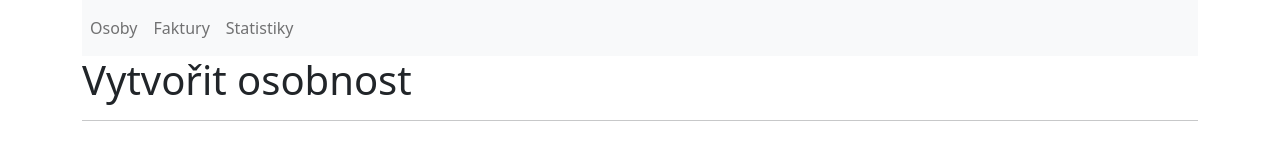
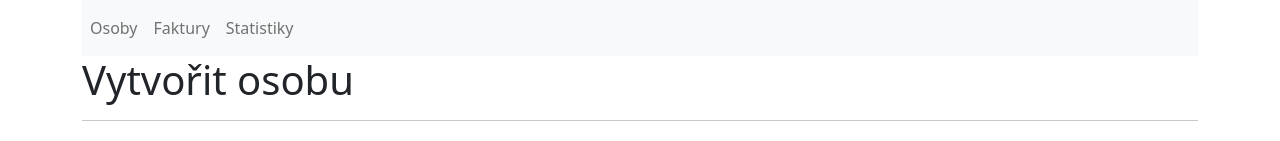
Before and after one commit to McNabAndy/invoice-client-starter, a React (Create React App) app: page /persons/create in a window 1280 px wide. Shown: the top 141 px of the page. Built offline with nearby package versions, Linux system fonts and the light colour scheme.

Commit message:
Ladění

```diff
--- a/src/invoice/InvoiceForm.js
+++ b/src/invoice/InvoiceForm.js
@@ -89,7 +89,7 @@ const InvoiceForm = () => {
   //Vyrenderování pomocí JSX
   return (
     <div>
-      <h1>{id ? "Upravit" : "Vytvořit"} Fakturu</h1>
+      <h1>{id ? "Upravit" : "Vytvořit"} fakturu</h1>
       <hr />
       {errorState ? (
         <div className="alert alert-danger">{errorState}</div>
--- a/src/persons/PersonForm.js
+++ b/src/persons/PersonForm.js
@@ -108,7 +108,7 @@ const PersonForm = () => {
   //Vyrenderování pomocí JSX
   return (
     <div>
-      <h1>{id ? "Upravit" : "Vytvořit"} osobnost</h1>
+      <h1>{id ? "Upravit" : "Vytvořit"} osobu</h1>
       <hr />
       {errorState ? (
         <div className="alert alert-danger">{errorState}</div>
```
